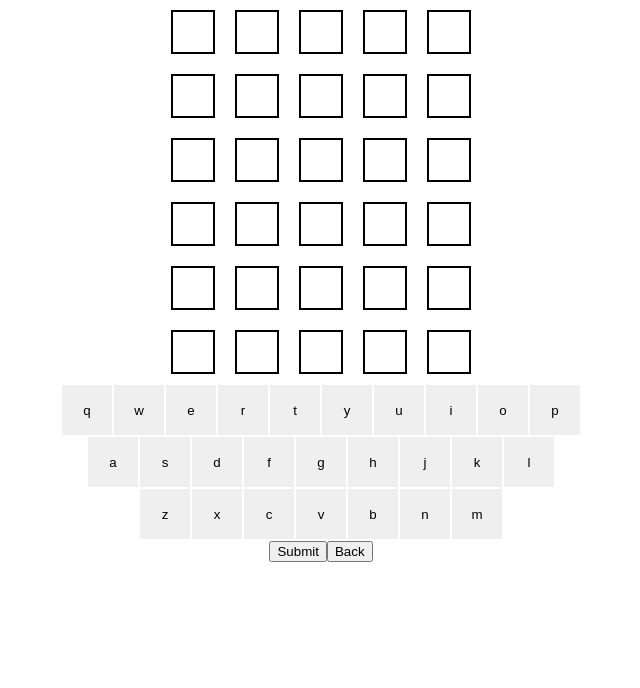
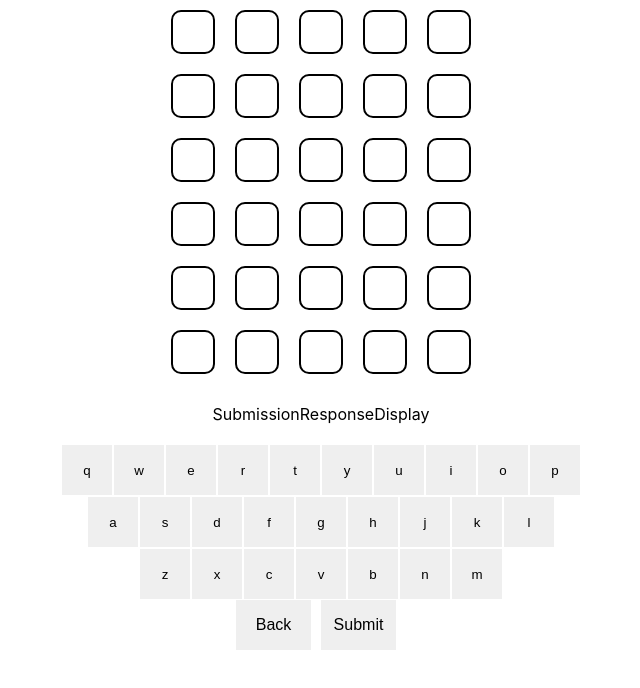
Before and after one commit to Rich5656/wordle-clone-typescript, a React (Create React App) app: page / in a window 1280 px wide. Shown: the top 688 px of the page, without its empty margins (319-959 px from the left). Built offline with nearby package versions, Linux system fonts and the light colour scheme.

Commit message:
Funtionality for keyboard styling complete. Changes to general sty.ing. Adding in Submission Response section.

```diff
--- a/src/App.css
+++ b/src/App.css
@@ -48,6 +48,7 @@
   justify-content: center;
   align-items: center;
   border: 2px solid black;
+  border-radius: 10px;
   width: 40px;
   height: 40px;
   margin: 10px;
@@ -78,3 +79,15 @@
 .used {
   background-color: rgb(154, 154, 154);
 }
+
+.keyBoardActions {
+  border: none;
+  height: 50px;
+  width: 75px;
+  margin-right: 10px;
+  font-size: 100%;
+}
+
+.submission-response-area {
+  margin: 20px 20px;
+}
--- a/src/Components/KeyboardDisplay.tsx
+++ b/src/Components/KeyboardDisplay.tsx
@@ -6,20 +6,30 @@ interface KeyboardDisplayProps {
     handleCheck: (e: MouseEvent<HTMLButtonElement>) => void;
     handleBack: (e: MouseEvent<HTMLButtonElement>) => void;
     usedLetters: Set<string>;
+    relativeMatch: Set<string>;
+    absoluteMatch: Set<string>;
 }
 
 const keyLine1: string[] = ['q','w','e','r','t','y','u','i','o','p'];
 const keyLine2: string[] = ['a','s','d','f','g','h','j','k','l'];
 const keyLine3: string[] = ['z','x','c','v','b','n','m'];
 
-export const KeyboardDisplay = ({handleKeyClick, handleCheck, handleBack, usedLetters}: KeyboardDisplayProps) => {
+export const KeyboardDisplay = ({handleKeyClick, handleCheck, handleBack, usedLetters, relativeMatch, absoluteMatch}: KeyboardDisplayProps) => {
   return (
     <div>
-        <KeyboardRow usedLetters={usedLetters} keyline={keyLine1} handleKeyClick={handleKeyClick}/>
-        <KeyboardRow usedLetters={usedLetters} keyline={keyLine2} handleKeyClick={handleKeyClick}/>
-        <KeyboardRow usedLetters={usedLetters} keyline={keyLine3} handleKeyClick={handleKeyClick}/>
-        <button onClick={handleCheck}>Submit</button>
-        <button className="back" onClick={handleBack}>Back</button>
+        <KeyboardRow
+        usedLetters={usedLetters} relativeMatch={relativeMatch} absoluteMatch={absoluteMatch}
+        keyline={keyLine1} handleKeyClick={handleKeyClick}
+        />
+        <KeyboardRow
+        usedLetters={usedLetters} relativeMatch={relativeMatch} absoluteMatch={absoluteMatch}
+        keyline={keyLine2} handleKeyClick={handleKeyClick}
+        />
+        <KeyboardRow usedLetters={usedLetters} relativeMatch={relativeMatch} absoluteMatch={absoluteMatch}
+        keyline={keyLine3} handleKeyClick={handleKeyClick}
+        />
+        <button className="keyBoardActions" onClick={handleBack}>Back</button>
+        <button className='keyBoardActions' onClick={handleCheck}>Submit</button>
     </div>
   )
 }
--- a/src/Components/KeyboardRow.tsx
+++ b/src/Components/KeyboardRow.tsx
@@ -4,18 +4,29 @@ type KeyboardRowProps = {
     keyline: string[];
     handleKeyClick: (e: MouseEvent<HTMLButtonElement>) => void;
     usedLetters: Set<string>;
+    relativeMatch: Set<string>;
+    absoluteMatch: Set<string>;
 }
 
-export const KeyboardRow = ({keyline, handleKeyClick, usedLetters}:KeyboardRowProps ) => {
+export const KeyboardRow = ({keyline, handleKeyClick, usedLetters, relativeMatch, absoluteMatch}:KeyboardRowProps ) => {
+  const renderKeys: () => JSX.Element[] = () => {
+    return keyline.map(key => {
+        if (absoluteMatch.has(key)) {
+            return <button className='generic-key absolute-match' id={key} onClick={handleKeyClick}>{key}</button>
+        }
+        if (relativeMatch.has(key)) {
+            return <button className='generic-key relative-match' id={key} onClick={handleKeyClick}>{key}</button>
+        }
+        if (usedLetters.has(key)) {
+            return <button className='generic-key used' id={key} onClick={handleKeyClick}>{key}</button>
+        }
+        return <button className='generic-key' id={key} onClick={handleKeyClick}>{key}</button>
+    })
+  }
+
   return (
     <div className='keyboard-row'>
-        {/* TODO: us conditionals to style the button as relative, absolute, not-present */}
-        {keyline.map(key => {
-            if (usedLetters.has(key)) {
-                return <button className='generic-key used' id={key} onClick={handleKeyClick}>{key}</button>
-            }
-            return <button className='generic-key' id={key} onClick={handleKeyClick}>{key}</button>
-        })}
+        {renderKeys()}
     </div>
   )
 }
--- /dev/null
+++ b/src/Components/SubmissionResponseDisplay.tsx
@@ -0,0 +1,8 @@
+import React from 'react'
+
+export const SubmissionResponseDisplay = () => {
+// TODO: conditonally render out any issues or success messages
+  return (
+    <div className='submission-response-area'>SubmissionResponseDisplay</div>
+  )
+}
--- a/src/Containers/PlayingBoardContainer.tsx
+++ b/src/Containers/PlayingBoardContainer.tsx
@@ -1,6 +1,7 @@
 import React, { useState, MouseEvent } from 'react';
 import { BoardRow } from '../Components/BoardRow';
 import { KeyboardDisplay } from '../Components/KeyboardDisplay';
+import { SubmissionResponseDisplay } from '../Components/SubmissionResponseDisplay';
 
 
 interface GuessSetterMap {
@@ -39,6 +40,8 @@ export const PlayingBoardContainer = () => {
   const [ level, setLevel ] = useState<number>(1);
 
   const [ usedLetters, setUsedLetters ] = useState<Set<string>>(new Set());
+  const [ relativeMatch, setRelativeMatch ] = useState<Set<string>>(new Set());
+  const [ absoluteMatch, setAbsoluteMatch ] = useState<Set<string>>(new Set());
 
   const guessMap: GuessMap = {
     1: firstGuess,
@@ -102,14 +105,38 @@ export const PlayingBoardContainer = () => {
         console.log('correct!');
         return;
     }
+    // loop through the current guess and set all of the sets related to use/mathces
+    for (let index=0; index < guessMap[level].length; index++) {
+        const letter: string = guessMap[level][index];
+        setUsedLetters(prevState => {
+            prevState.add(letter);
+            return prevState;
+        })
+        // check for absolute match
+        if (letter === answer[index]) {
+            setAbsoluteMatch(preveState => {
+                preveState.add(letter);
+                return preveState;
+            })
+        }
+        // relative match check
+        if (answer.includes(letter)) {
+            setRelativeMatch(prevState => {
+                prevState.add(letter);
+                return prevState
+            })
+        }
+    }
+
+
     // if all of these are false update the level to level 2 and apply needed styling to the tiles based on absolute and relative match
-    setUsedLetters(prevState => {
-        const newState = new Set(prevState);
-        for (const letter of guessMap[level]) {
-            newState.add(letter);
-        }
-        return newState;
-    });
+    // setUsedLetters(prevState => {
+    //     const newState = new Set(prevState);
+    //     for (const letter of guessMap[level]) {
+    //         newState.add(letter);
+    //     }
+    //     return newState;
+    // });
     submissionSetterMap[level](true);
     setLevel(prevLevel => prevLevel + 1);
   }
@@ -145,7 +172,12 @@ export const PlayingBoardContainer = () => {
         <BoardRow guess={fourthGuess} submitted={fourthSubmitted} answer={answer}/>
         <BoardRow guess={fifthGuess} submitted={fifthSubmitted} answer={answer}/>
         <BoardRow guess={sixthGuess} submitted={sixthSubmitted} answer={answer}/>
-        <KeyboardDisplay usedLetters={usedLetters} handleKeyClick={handleKeyClick} handleCheck={handleCheck} handleBack={handleBack}/>
+        <SubmissionResponseDisplay />
+        <KeyboardDisplay
+        usedLetters={usedLetters} handleKeyClick={handleKeyClick}
+        handleCheck={handleCheck} handleBack={handleBack}
+        relativeMatch={relativeMatch} absoluteMatch={absoluteMatch}
+        />
     </main>
   )
 }
```
